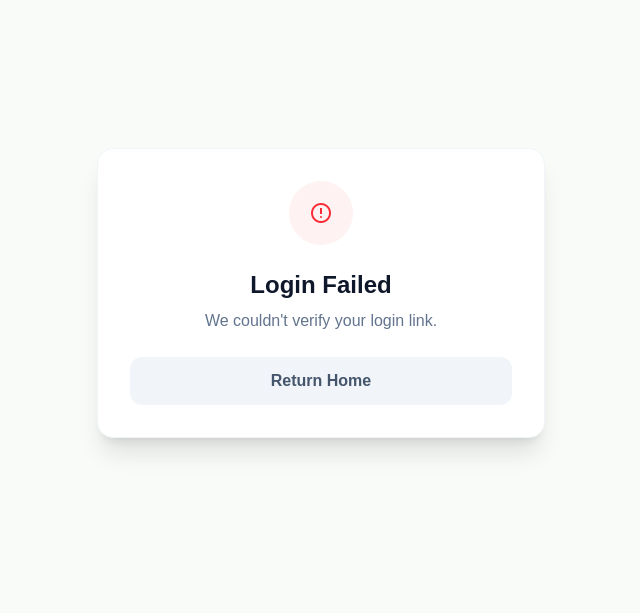
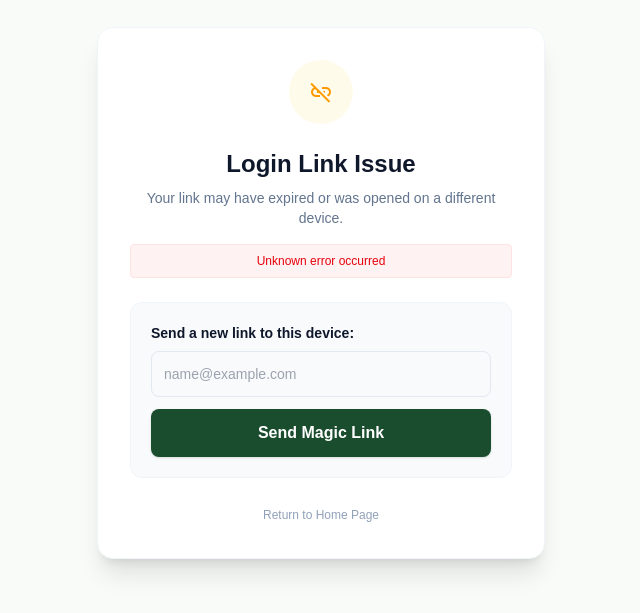
Before and after one commit to ggm68433/golf-trip-hq, a Next.js app: page /auth/auth-code-error in a window 1280 px wide. Shown: the part 107-720 px from the top of the page, without its empty margins (319-959 px from the left). Built offline with nearby package versions, Linux system fonts and the light colour scheme.

Commit message:
auth error retry 2

```diff
--- a/app/auth/auth-code-error/page.tsx
+++ b/app/auth/auth-code-error/page.tsx
@@ -7,9 +7,9 @@ import { createBrowserClient } from '@supabase/ssr'
 
 function ErrorContent() {
   const searchParams = useSearchParams()
-  const errorMsg = searchParams.get('e') || ''
-  const isCrossDeviceError = errorMsg.includes('code verifier') || errorMsg.includes('PKCE')
+  const errorMsg = searchParams.get('e') || 'Unknown error occurred'
 
+  // State for the recovery form
   const [email, setEmail] = useState('')
   const [sent, setSent] = useState(false)
   const [loading, setLoading] = useState(false)
@@ -23,9 +23,9 @@ function ErrorContent() {
       process.env.NEXT_PUBLIC_SUPABASE_ANON_KEY!
     )
 
-    // Resend the signup confirmation (or magic link)
-    const { error } = await supabase.auth.resend({
-      type: 'signup',
+    // We use signInWithOtp which acts as a "Magic Link" generator
+    // This works for both new users (Sign Up) and existing users (Sign In)
+    const { error } = await supabase.auth.signInWithOtp({
       email: email,
       options: {
         emailRedirectTo: `${location.origin}/auth/callback`
@@ -34,7 +34,7 @@ function ErrorContent() {
 
     setLoading(false)
     if (error) {
-      alert(error.message)
+      alert(`Error: ${error.message}`)
     } else {
       setSent(true)
     }
@@ -44,22 +44,47 @@ function ErrorContent() {
     <div className="min-h-screen flex items-center justify-center bg-[#f9fbf9] p-4 font-sans">
       <div className="max-w-md w-full bg-white rounded-2xl shadow-xl p-8 border border-slate-100 text-center">
 
-        {/* CASE 1: CROSS DEVICE FIXER */}
-        {isCrossDeviceError && !sent ? (
-          <div>
-             <div className="w-16 h-16 bg-amber-50 rounded-full flex items-center justify-center mx-auto mb-6">
-              <span className="material-symbols-outlined text-amber-500 text-3xl">devices</span>
+        {/* HEADER ICON */}
+        <div className={`w-16 h-16 rounded-full flex items-center justify-center mx-auto mb-6 ${sent ? 'bg-green-50 text-green-600' : 'bg-amber-50 text-amber-500'}`}>
+          <span className="material-symbols-outlined text-3xl">
+            {sent ? 'mark_email_read' : 'link_off'}
+          </span>
+        </div>
+
+        {sent ? (
+          // SUCCESS STATE
+          <>
+            <h1 className="text-2xl font-bold text-slate-900 mb-2">Link Sent!</h1>
+            <p className="text-slate-500 mb-6">
+              We sent a fresh login link to <strong>{email}</strong>. <br/>
+              Click it on <u>this device</u> to finish.
+            </p>
+            <Link href="/" className="inline-flex items-center justify-center w-full py-3 px-4 bg-slate-100 text-slate-600 font-bold rounded-xl hover:bg-slate-200 transition-colors">
+              Return Home
+            </Link>
+          </>
+        ) : (
+          // ERROR + FORM STATE
+          <>
+            <h1 className="text-2xl font-bold text-slate-900 mb-2">Login Link Issue</h1>
+            <p className="text-slate-500 mb-4 text-sm">
+              Your link may have expired or was opened on a different device.
+            </p>
+
+            {/* ERROR DEBUGGER (Small) */}
+            <div className="bg-red-50 text-red-600 p-2 rounded text-xs font-mono mb-6 break-words border border-red-100">
+              {errorMsg}
             </div>
-            <h1 className="text-2xl font-bold text-slate-900 mb-2">New Device Detected</h1>
-            <p className="text-slate-500 mb-6 text-sm leading-relaxed">
-              For your security, links must be opened on the same device that requested them.
-            </p>
-            <div className="bg-slate-50 p-4 rounded-xl mb-6">
-              <p className="text-slate-900 font-bold text-sm mb-2">Finish signing up on this device:</p>
+
+            {/* RECOVERY FORM - ALWAYS VISIBLE */}
+            <div className="bg-slate-50 p-5 rounded-xl text-left border border-slate-100">
+              <label className="text-slate-900 font-bold text-sm mb-2 block">
+                Send a new link to this device:
+              </label>
               <form onSubmit={handleResend} className="flex flex-col gap-3">
                 <input
                   type="email"
-                  placeholder="Confirm your email address"
+                  placeholder="name@example.com"
                   className="w-full p-3 border border-slate-200 rounded-lg text-sm focus:ring-2 focus:ring-[#1a4d2e] outline-none"
                   value={email}
                   onChange={e => setEmail(e.target.value)}
@@ -68,48 +93,19 @@ function ErrorContent() {
                 <button
                   type="submit"
                   disabled={loading}
-                  className="w-full py-3 bg-[#1a4d2e] text-white font-bold rounded-lg hover:bg-[#143a22] disabled:opacity-50 transition-colors"
+                  className="w-full py-3 bg-[#1a4d2e] text-white font-bold rounded-lg hover:bg-[#143a22] disabled:opacity-50 transition-colors shadow-sm"
                 >
-                  {loading ? 'Sending...' : 'Send New Link'}
+                  {loading ? 'Sending...' : 'Send Magic Link'}
                 </button>
               </form>
             </div>
-            <Link href="/" className="text-xs text-slate-400 hover:text-slate-600">
-              Return Home
-            </Link>
-          </div>
-        ) : (
-          /* CASE 2: STANDARD ERROR (OR SUCCESS MESSAGE) */
-          <div>
-            {sent ? (
-              <>
-                <div className="w-16 h-16 bg-green-50 rounded-full flex items-center justify-center mx-auto mb-6">
-                  <span className="material-symbols-outlined text-green-600 text-3xl">mark_email_read</span>
-                </div>
-                <h1 className="text-2xl font-bold text-slate-900 mb-2">Check your email</h1>
-                <p className="text-slate-500 mb-6">
-                  We sent a fresh link to <strong>{email}</strong>. <br/>
-                  Click it on <u>this device</u> to finish.
-                </p>
-              </>
-            ) : (
-              <>
-                <div className="w-16 h-16 bg-red-50 rounded-full flex items-center justify-center mx-auto mb-6">
-                  <span className="material-symbols-outlined text-red-500 text-3xl">error_outline</span>
-                </div>
-                <h1 className="text-2xl font-bold text-slate-900 mb-2">Login Failed</h1>
-                <p className="text-slate-500 mb-6">We couldn't verify your login link.</p>
-                {errorMsg && (
-                  <div className="bg-red-50 border border-red-100 text-red-700 p-3 rounded-lg text-xs font-mono mb-6 break-words text-left">
-                    Error: {errorMsg}
-                  </div>
-                )}
-              </>
-            )}
-            <Link href="/" className="inline-flex items-center justify-center w-full py-3 px-4 bg-slate-100 text-slate-600 font-bold rounded-xl hover:bg-slate-200 transition-colors">
-              Return Home
-            </Link>
-          </div>
+
+            <div className="mt-6">
+              <Link href="/" className="text-xs text-slate-400 hover:text-slate-600 font-medium">
+                Return to Home Page
+              </Link>
+            </div>
+          </>
         )}
       </div>
     </div>
```
